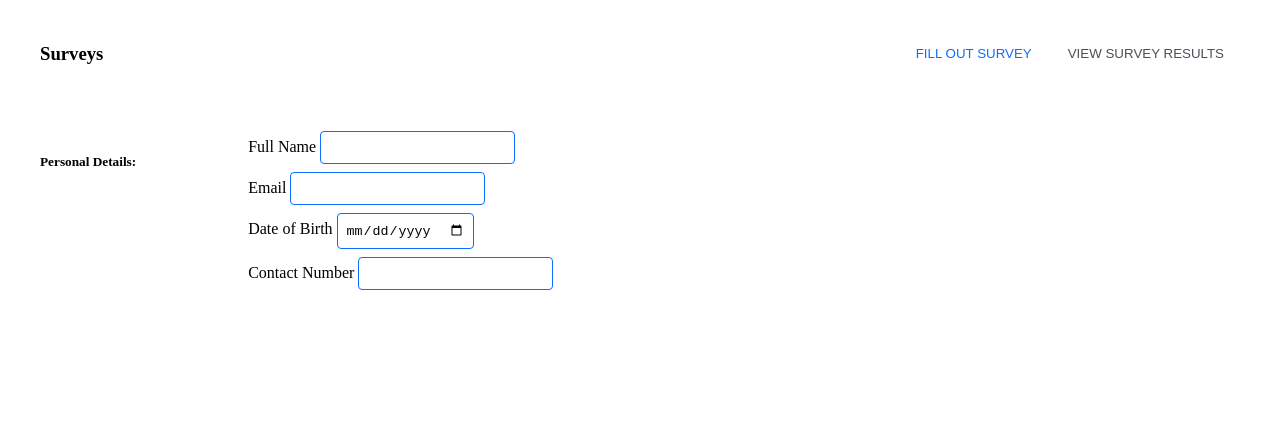
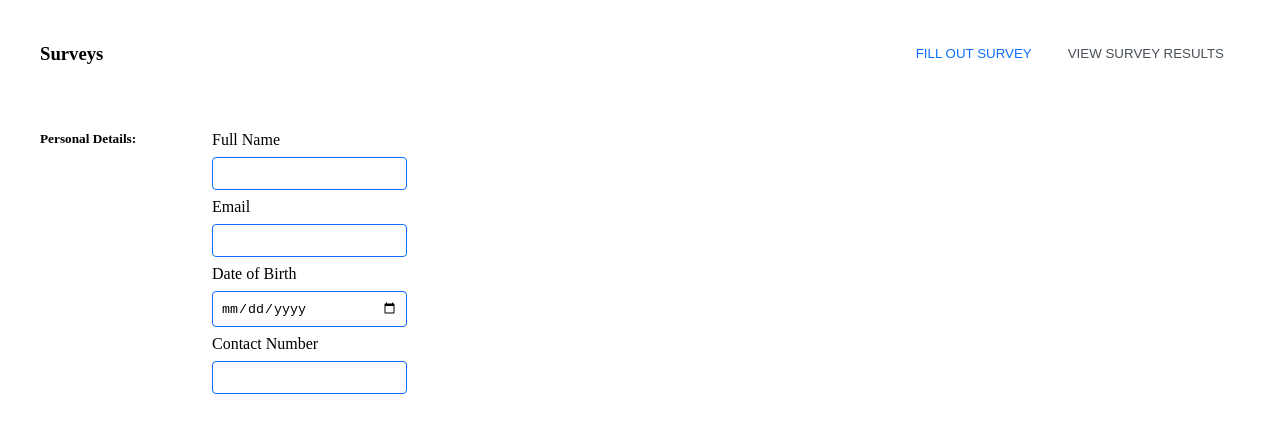
Before and after one commit to Oratile-KO/Lifestyle-Survey, a plain HTML site: page index.html in a window 1280 px wide. Drawn offline with Linux system fonts and the light colour scheme.

Commit message:
Personal Details Input

```diff
--- a/index.html
+++ b/index.html
@@ -20,7 +20,7 @@
         <h5 class="section-title">Personal Details:</h5>
         <div class="input-group">
             <div class="input-row">
-                        <label for="name">Full Name</label>
+                <label for="fullName">Full Name</label>
                 <input type="text" id="fullName" name="fullName" required>
             </div>
             <div class="input-row">
@@ -35,6 +35,8 @@
                 <label for="contactNumber">Contact Number</label>
                 <input type="tel" id="contactNumber" name="contactNumber" required>
             </div>
+        </div>
+    </div>
 </form>
     </main>
 </body>
--- a/styles.css
+++ b/styles.css
@@ -30,7 +30,13 @@
 
 .form-section {
     display: flex;
-    gap: 7rem;
+    align-items: flex-start;
+    gap: 2rem;
+}
+
+.section-title {
+    min-width: 140px;
+    margin-top: 0rem;
 }
 
 .input-group {
@@ -44,3 +50,9 @@
   border: 1px solid #0d6efd;
   border-radius: 4px;
 }
+
+.input-row {
+  display: flex;
+  flex-direction: column;
+  gap: 0.5rem;
+}
```
Lines whose indentation alone changed are shown as unchanged.
